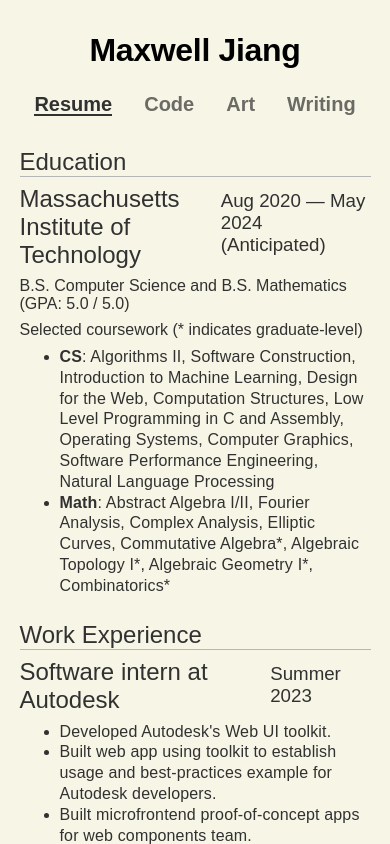
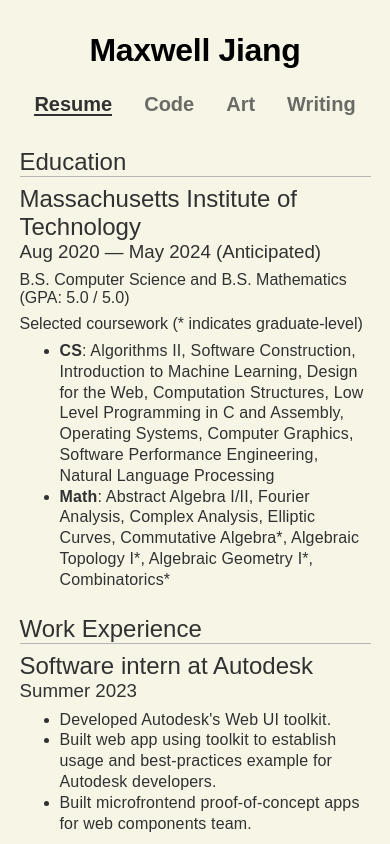
Before and after one commit to happymeex/happymeex.github.io, a SvelteKit app: page /resume in a window 390 px wide. Shown: the top 844 px of the page. Built offline with nearby package versions, Linux system fonts and the light colour scheme.

Commit message:
media query for resume page

```diff
--- a/src/routes/resume/+page.svelte
+++ b/src/routes/resume/+page.svelte
@@ -66,7 +66,7 @@
 
 <section class="resume-section">
     <h2 class="resume-section-header">Education</h2>
-    <header>
+    <header class="title-and-date">
         <h2>Massachusetts Institute of Technology</h2>
         <h3>Aug 2020 &mdash; May 2024 (Anticipated)</h3>
     </header>
@@ -95,7 +95,7 @@
     <h2 class="resume-section-header">Work Experience</h2>
     {#each workExperience as job}
         <section class="work-experience-entry">
-            <header>
+            <header class="title-and-date">
                 <h2>{job.position}</h2>
                 <h3>{job.dates}</h3>
             </header>
@@ -148,4 +148,10 @@
     ul {
         margin: 0;
     }
+    @media (max-width: 768px) {
+        .title-and-date {
+            display: flex;
+            flex-direction: column;
+        }
+    }
 </style>
```
